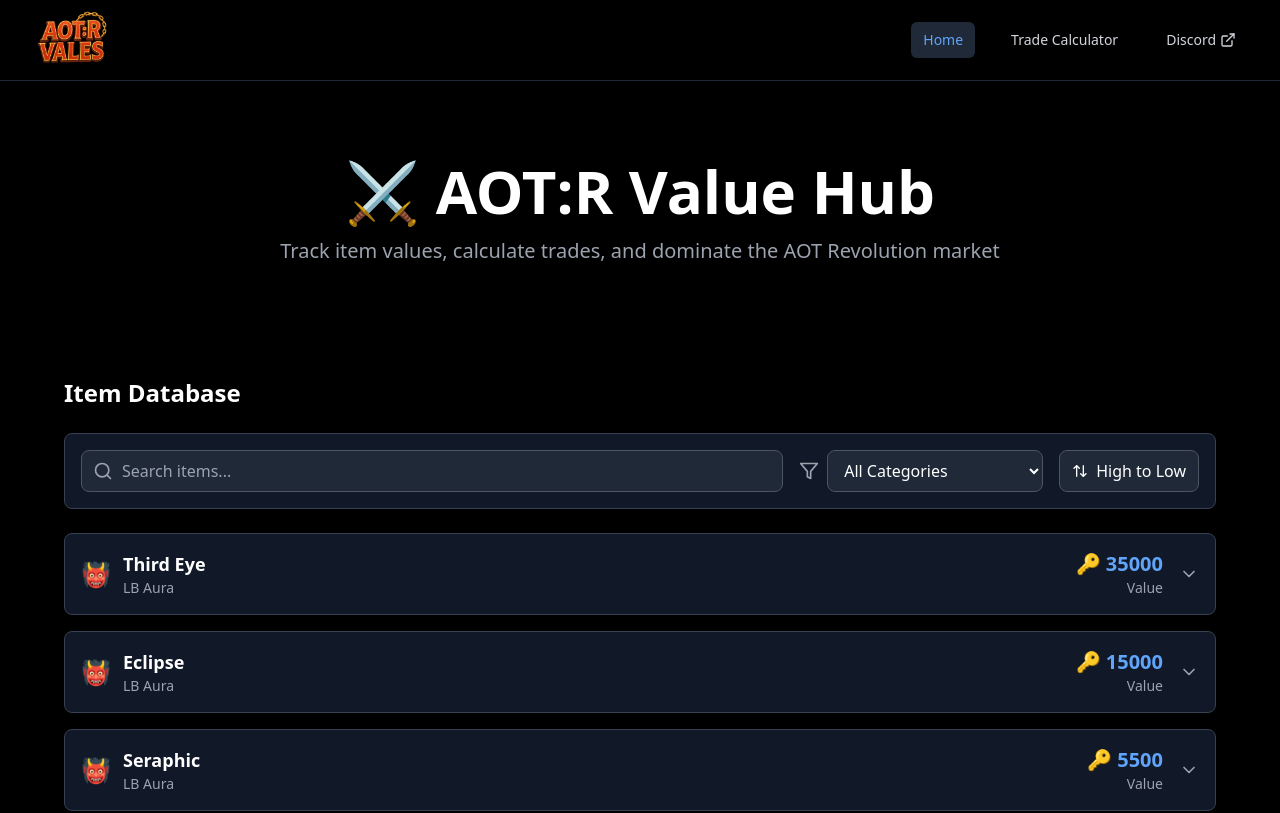
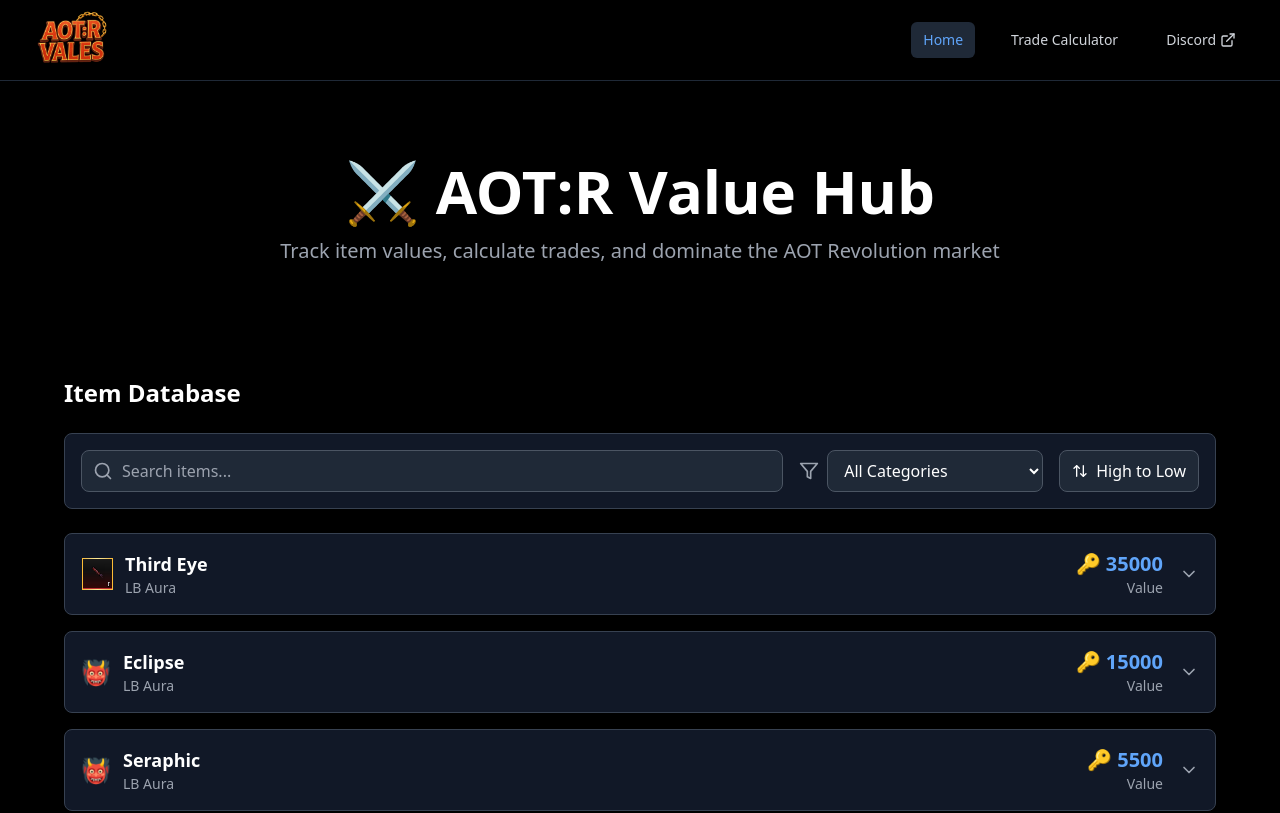
Before and after one commit to prab0779/prab0779.github.io, a React (Vite) app: page / in a window 1280 px wide. Shown: the top 813 px of the page. Built offline with nearby package versions, Linux system fonts and the light colour scheme.

Commit message:
Updated items.ts

```diff
--- a/src/data/items.ts
+++ b/src/data/items.ts
@@ -2244,7 +2244,7 @@ emoji: '/onyxgear.png'},
   obtainedFrom: 'Obtained through placing top 3 or above in any of monthly leaderboards.',
   category: 'LB Aura',
   rarity: null,
-  emoji: null
+  emoji: '/thirdeye.png'
 },
 {
   id: '168',
```
